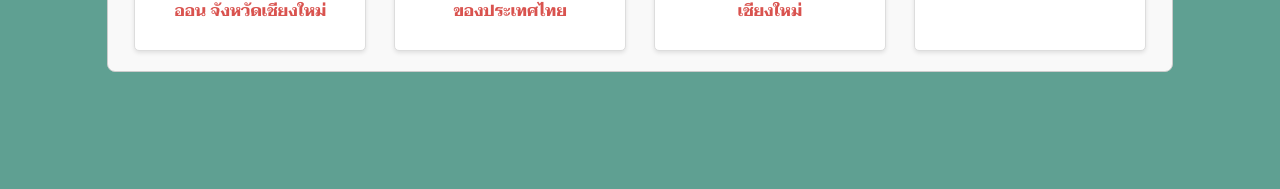
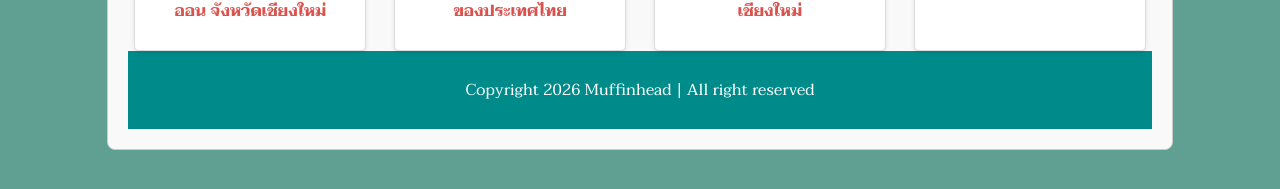
Before and after one commit to Builderling/A-tour-in-ChiangMai, a plain HTML site: page Attraction.html in a window 1280 px wide. Shown: the part 411-600 px from the top of the page. Drawn offline with Linux system fonts and the light colour scheme.

Commit message:
Update Attraction.html

```diff
--- a/Attraction.html
+++ b/Attraction.html
@@ -55,5 +55,9 @@
                 </div>
         </div>
     </div>
+        <!--Copyright-->
+<footer>
+    <p>Copyright 2026 Muffinhead | All right reserved</p>
+</footer>
 </body>
 </html>
```
